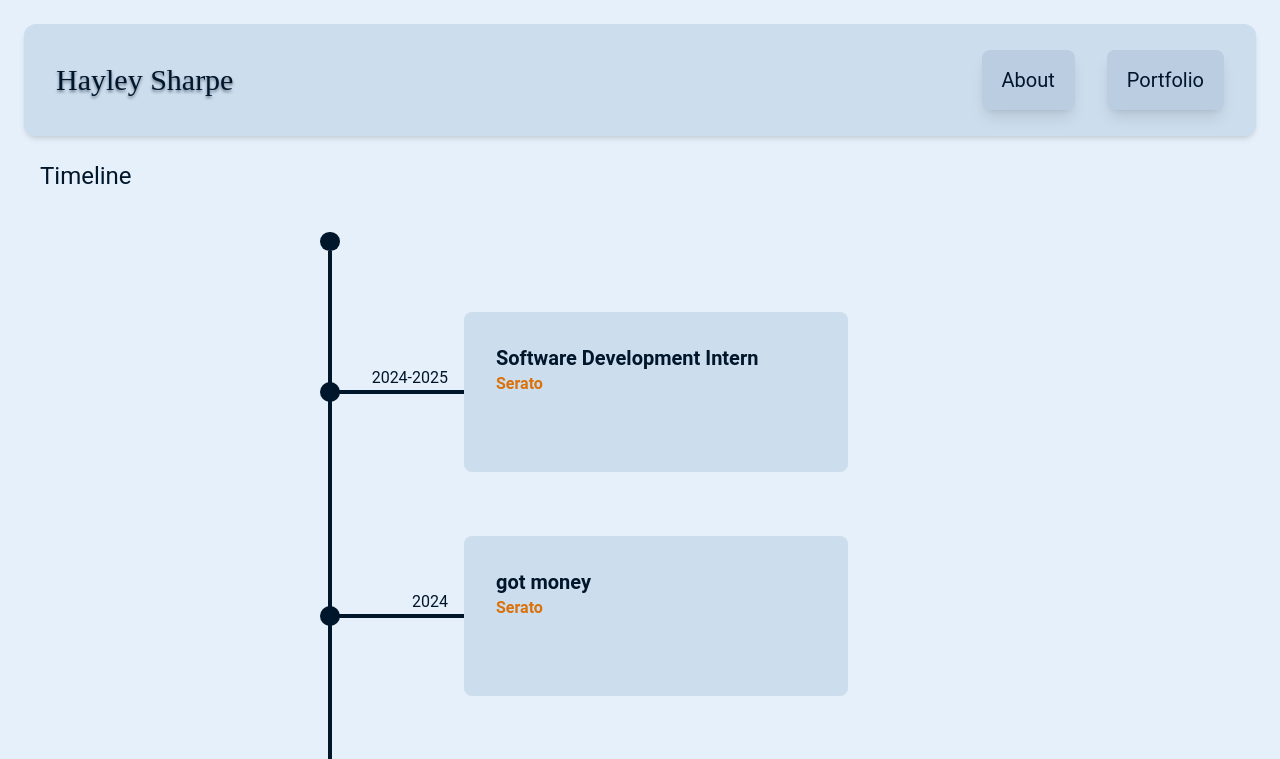
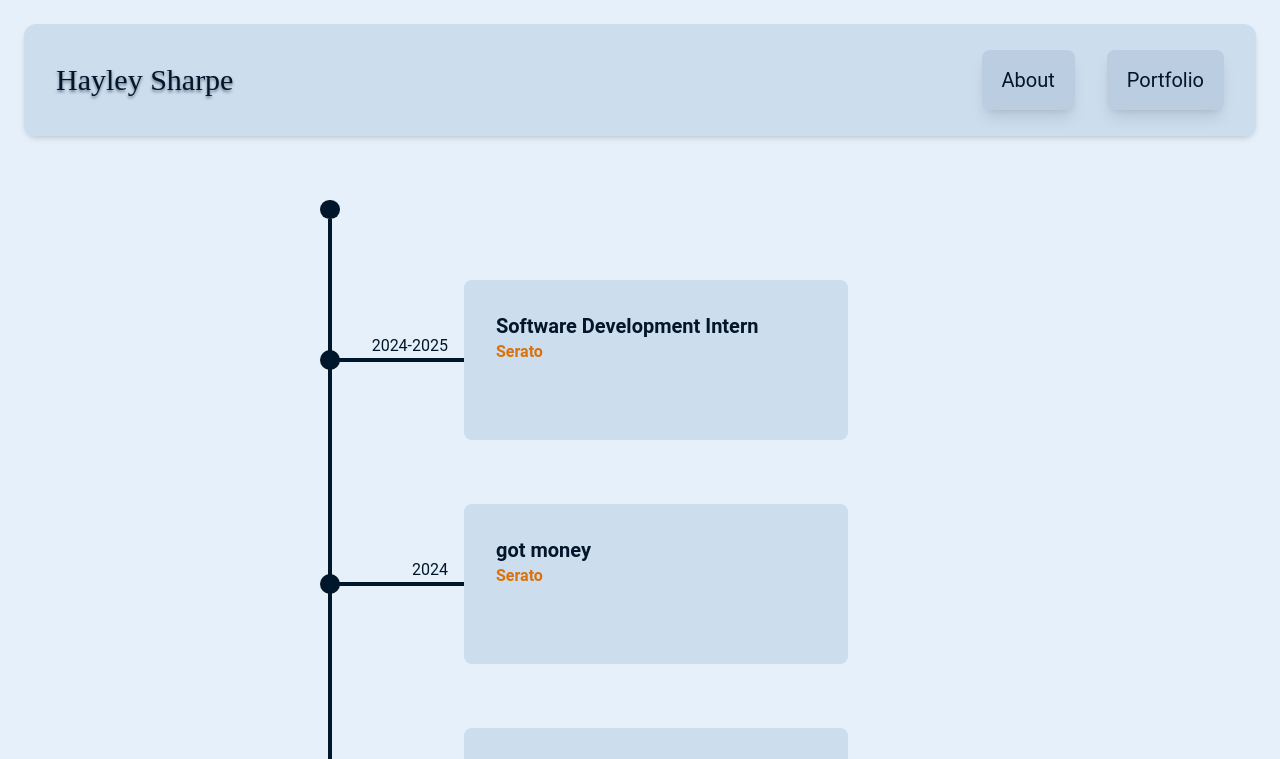
Before and after one commit to h4yleysh4rpe/h4yleysh4rpe.github.io, a React (Vite) app: page /portfolio in a window 1280 px wide. Shown: the top 759 px of the page. Built offline with nearby package versions, Linux system fonts and the light colour scheme.

Commit message:
finish timeline

```diff
--- a/src/components/Timeline.jsx
+++ b/src/components/Timeline.jsx
@@ -30,7 +30,6 @@ export default function Timeline() {
 
   return (
     <div>
-      <div className="text-2xl text-navy ml-10">Timeline</div>
       <div className="flex flex-row w-full pb-10 pt-10">
         <div className="w-1/4"></div>
         <div className="flex flex-col items-center -mr-2">
```
